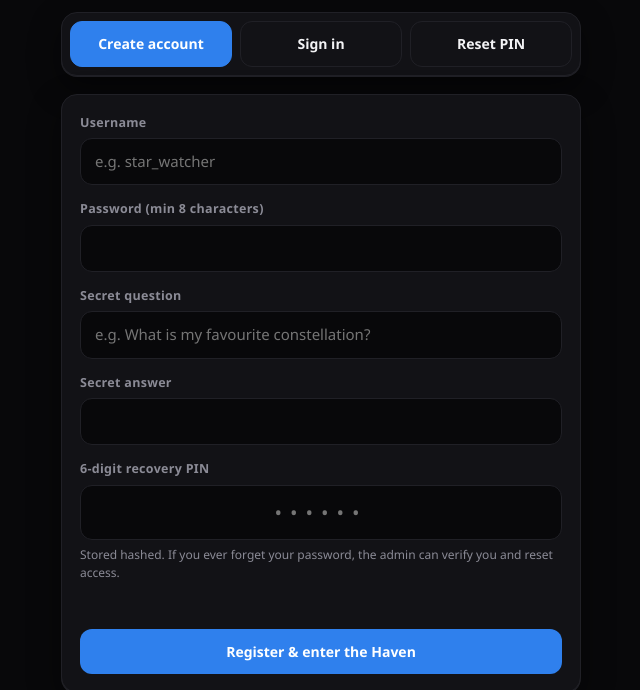
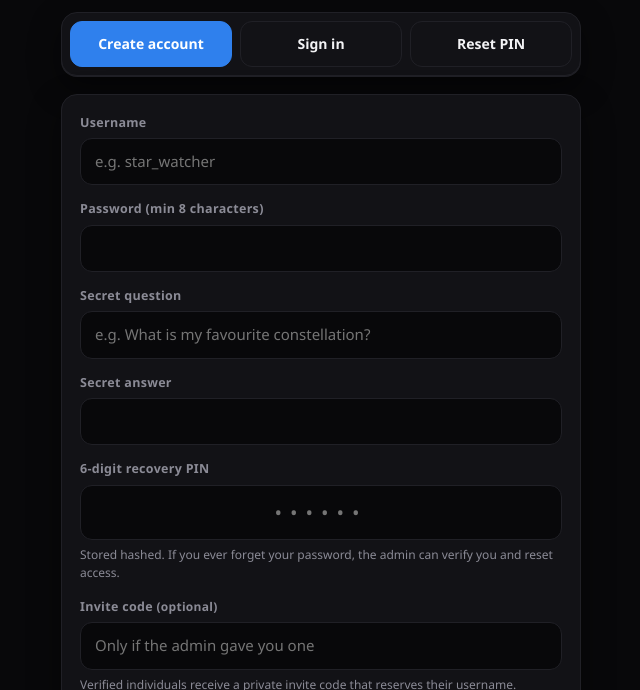
Before and after one commit to XenonPHYT/keyyhaven, a website: page public/registration.html in a window 1280 px wide. Shown: the part 110-800 px from the top of the page, without its empty margins (319-959 px from the left). Drawn offline with Linux system fonts and the light colour scheme.

Commit message:
Add files via upload

```diff
--- a/public/registration.html
+++ b/public/registration.html
@@ -52,6 +52,11 @@
           <label for="reg-pin">6-digit recovery PIN</label>
           <div class="pin-wrap"><input id="reg-pin" type="text" inputmode="numeric" pattern="[0-9]{6}" maxlength="6" minlength="6" placeholder="••••••" required></div>
           <span class="hint">Stored hashed. If you ever forget your password, the admin can verify you and reset access.</span>
+        </div>
+        <div class="field">
+          <label for="reg-invite">Invite code <span class="hint">(optional)</span></label>
+          <input id="reg-invite" type="text" maxlength="20" autocomplete="off" autocapitalize="characters" placeholder="Only if the admin gave you one">
+          <span class="hint">Verified individuals receive a private invite code that reserves their username.</span>
         </div>
         <p class="form-msg" id="reg-msg" role="status"></p>
         <button class="btn" type="submit" id="reg-submit">Register &amp; enter the Haven</button>
@@ -137,6 +142,7 @@ $('#register-form').addEventListener('submit', async (e) => {
     password: $('#reg-password').value,
     secret_question: $('#reg-question').value.trim(),
     secret_answer: $('#reg-answer').value.trim(),
+    invite_code: $('#reg-invite').value.trim(),
     pin
   });
   $('#reg-submit').disabled = false;
```
